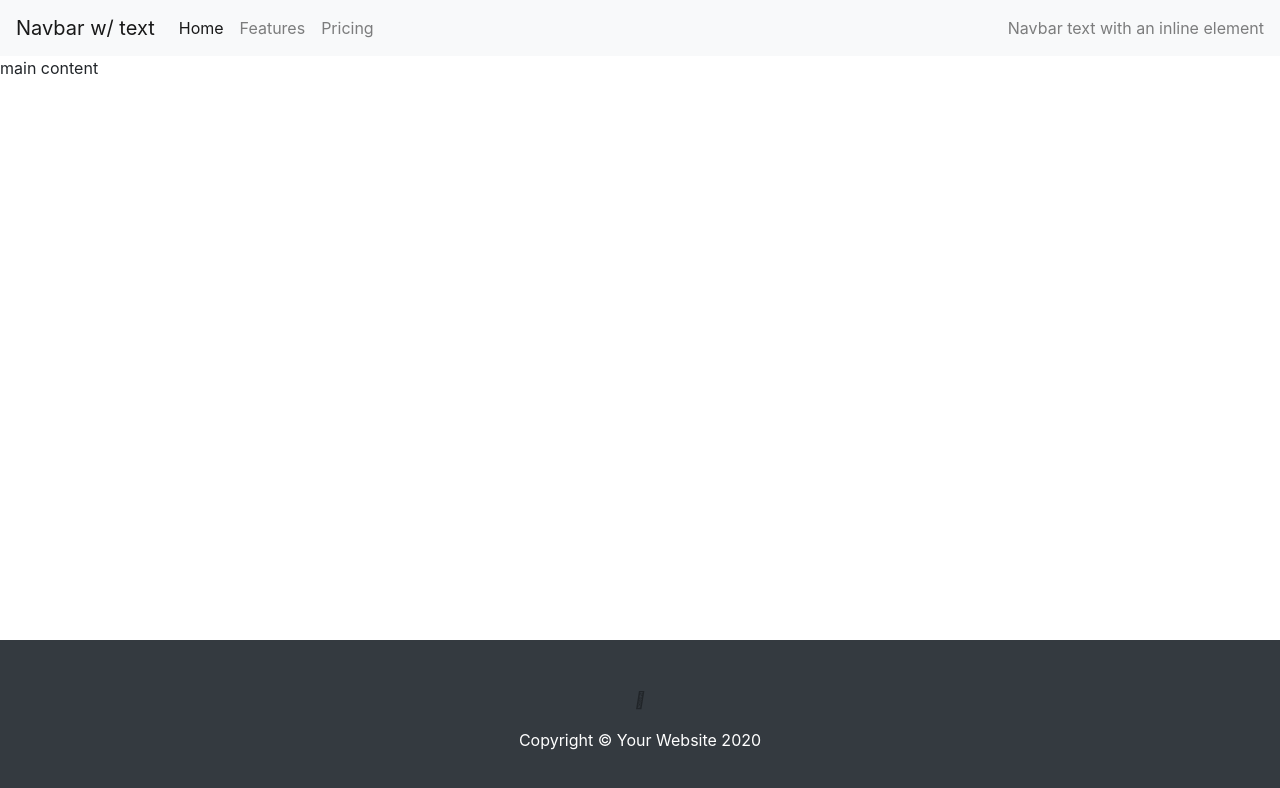
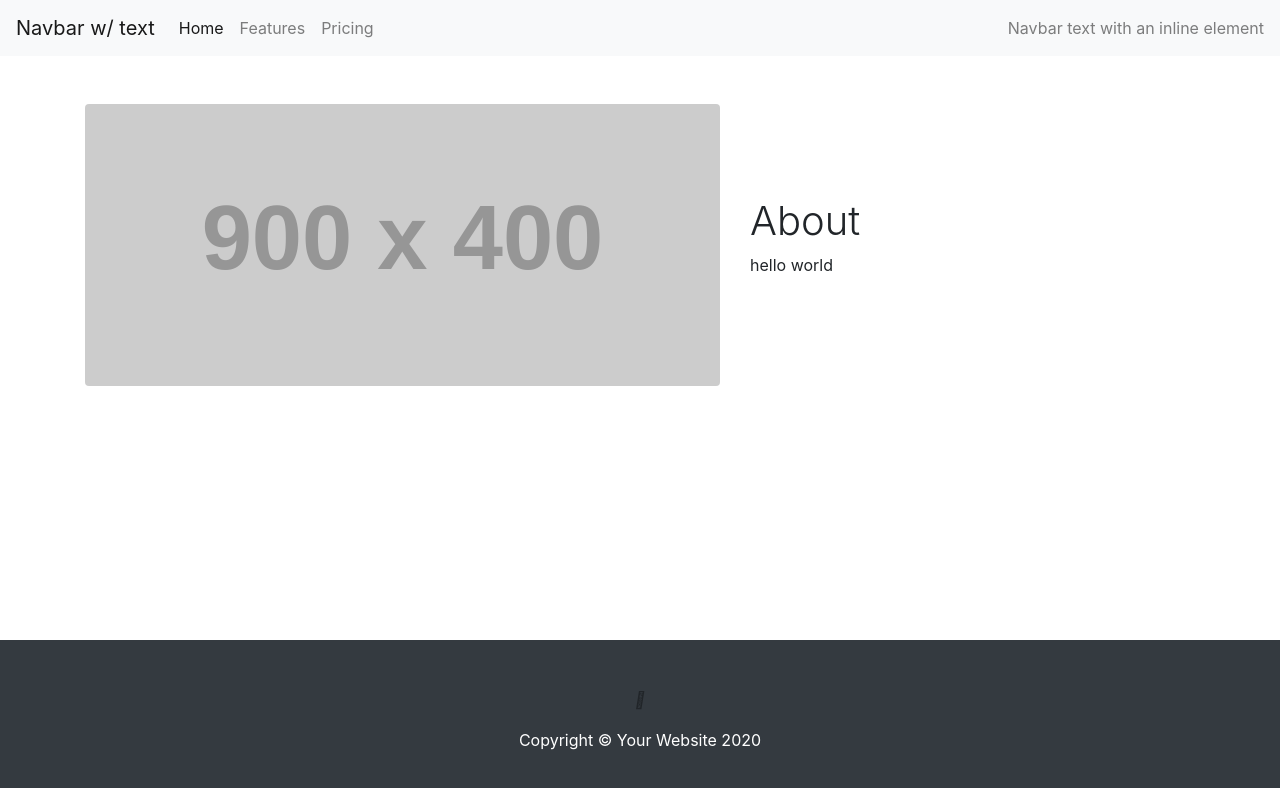
Before and after one commit to farah-najib/Reactexmple1, a React (Create React App) app: page /about in a window 1280 px wide. Shown: the top 788 px of the page. Built offline with nearby package versions, Linux system fonts and the light colour scheme.

Commit message:
add more component

```diff
--- a/src/components/About.jsx
+++ b/src/components/About.jsx
@@ -0,0 +1,27 @@
+import React from "react";
+
+function About() {
+  return (
+    <div className="about">
+      <div class="container">
+        <div class="row align-items-center my-5">
+          <div class="col-lg-7">
+            <img
+              class="img-fluid rounded mb-4 mb-lg-0"
+              src="http://placehold.it/900x400"
+              alt=""
+            />
+          </div>
+          <div class="col-lg-5">
+            <h1 class="font-weight-light">About</h1>
+            <p>
+             hello world
+            </p>
+          </div>
+        </div>
+      </div>
+    </div>
+  );
+}
+
+export default About;
--- a/src/components/App.jsx
+++ b/src/components/App.jsx
@@ -1,15 +1,24 @@
 import React from 'react';
+import { BrowserRouter as Router, Route, Switch } from "react-router-dom";
 import Footer from './Footer';
 import Header from './Header';
 import Main from './Main'
+import Home from './Home'
+import Contact from './Contact'
+import About from './About'
 
 function App() {
   return (
-      <div className="App">
-   <Header/>
+    <div className="App">
+    <Router>
+      <Header />
+      <Switch>
+        <Route path="/" exact component={() => <Home />} />
+        <Route path="/about" exact component={() => <About />} />
+        <Route path="/contact" exact component={() => <Contact />} />
+      </Switch>
       <Footer />
-      <Main/>
-
+    </Router>
   </div>
 );
 }
```
